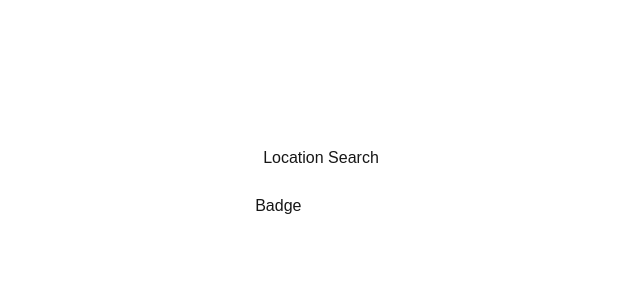
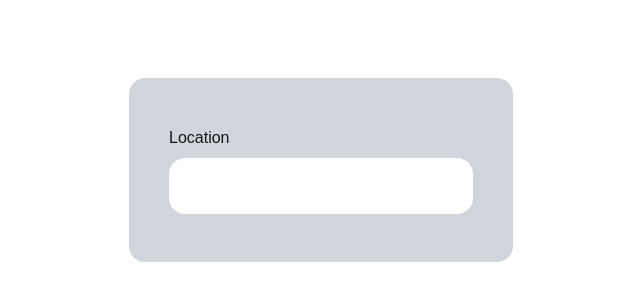
Before and after one commit to antoniofulg/mozio-travel-destination, a Next.js app: page / in a window 1280 px wide. Shown: the part 230-530 px from the top of the page, without its empty margins (319-959 px from the left). Built offline with nearby package versions, Linux system fonts and the light colour scheme.

Commit message:
Defined atoms and components

```diff
--- a/src/app/components/LocationSearch/LocationSearch.tsx
+++ b/src/app/components/LocationSearch/LocationSearch.tsx
@@ -1,10 +1,9 @@
-import { Badge } from "@/ui/components/Badge/Badge"
+import { Combobox } from "@/ui/components"
 
 export const LocationSearch = () => {
 	return (
-		<div>
-			<h1 className="p-6 bg-white">Location Search</h1>
-			<Badge>Badge</Badge>
+		<div className="px-10 py-12 bg-gray-300 rounded-2xl min-w-96 flex flex-col gap-2">
+			<Combobox />
 		</div>
 	)
 }
--- /dev/null
+++ b/src/ui/atoms/Badge/Badge.tsx
@@ -0,0 +1,11 @@
+type Props = {
+	children: React.ReactNode
+}
+
+export const Badge = ({ children }: Props) => {
+	return (
+		<span className="inline-block px-3 py-1 rounded-lg font-semibold uppercase text-sm bg-purple-600 transition-colors duration-300 hover:bg-purple-800 text-white">
+			{children}
+		</span>
+	)
+}
--- /dev/null
+++ b/src/ui/atoms/Input/Input.tsx
@@ -0,0 +1,26 @@
+import { forwardRef } from "react"
+
+type Props = {
+	label: string
+} & React.InputHTMLAttributes<HTMLInputElement>
+
+export const Input = forwardRef<HTMLInputElement, Props>(
+	({ label, id, ...props }, ref) => {
+		return (
+			<>
+				<label htmlFor={id} className="text-base font-normal text-black">
+					{label}
+				</label>
+				<input
+					className="rounded-2xl p-4 text-black w-full placeholder-gray-600"
+					id={id}
+					type="text"
+					ref={ref}
+					{...props}
+				/>
+			</>
+		)
+	}
+)
+
+Input.displayName = "Input"
--- /dev/null
+++ b/src/ui/atoms/index.ts
@@ -0,0 +1,2 @@
+export * from "./Badge/Badge"
+export * from "./Input/Input"
--- a/src/ui/components/Badge/Badge.tsx
+++ /dev/null
@@ -1,11 +0,0 @@
-type Props = {
-	children: React.ReactNode
-}
-
-export const Badge = ({ children }: Props) => {
-	return (
-		<span className="inline-block p-4 uppercase text-xs bg-purple-600 transition-colors duration-300 hover:bg-purple-800 text-white">
-			{children}
-		</span>
-	)
-}
--- a/src/ui/components/Combobox/Combobox.tsx
+++ b/src/ui/components/Combobox/Combobox.tsx
@@ -1,3 +1,5 @@
+import { Input } from "@/ui/atoms/"
+
 export const Combobox = () => {
-	return <div>combobox</div>
+	return <Input label="Location" id="location" />
 }
--- /dev/null
+++ b/src/ui/components/index.ts
@@ -0,0 +1 @@
+export * from "./Combobox/Combobox"
```
Also changed, not shown: package.json (+5 -4 lines), 1 other file (tests, documents, lock files or other folders).
